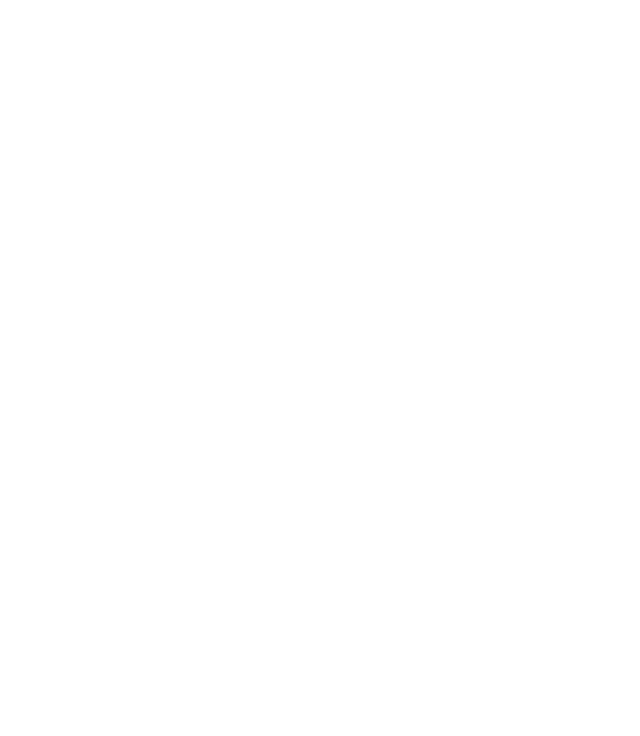
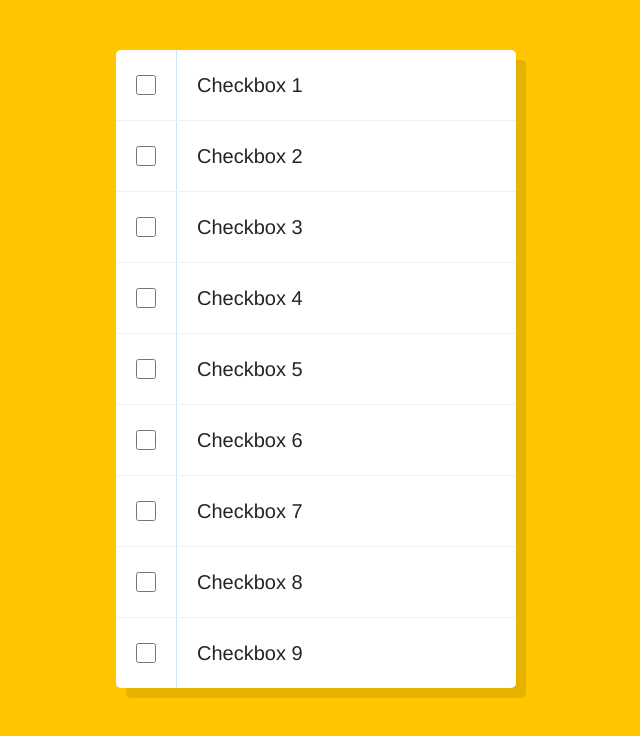
Before and after one commit to TaskerSolutions/JavaScript-Web-Apps, a plain HTML site: page hold-shift-and-check-checkboxes.html in a window 1280 px wide. Shown: the whole page, without its empty margins (324-964 px from the left). Drawn offline with nearby package versions, Linux system fonts and the light colour scheme.

Commit message:
shift check checkboxes

```diff
--- a/css/hold-shift-and-check-checkboxes.css
+++ b/css/hold-shift-and-check-checkboxes.css
@@ -0,0 +1,49 @@
+html {
+  font-family: sans-serif;
+  background: #ffc600;
+}
+
+body {
+  background: #ffc600;
+}
+
+.inbox {
+  max-width: 400px;
+  margin: 50px auto;
+  background: white;
+  border-radius: 5px;
+  box-shadow: 10px 10px 0 rgba(0,0,0,0.1);
+}
+
+.item {
+  display: flex;
+  align-items: center;
+  border-bottom: 1px solid #F1F1F1;
+}
+
+.item:last-child {
+  border-bottom: 0;
+}
+
+
+input:checked + label {
+  background: #F9F9F9;
+  text-decoration: line-through;
+}
+
+input[type="checkbox"] {
+  width: 20px;
+  height: 20px;
+  margin: 20px;
+}
+
+label {
+  margin: 0;
+  padding: 20px;
+  transition: background 0.2s;
+  flex: 1;
+  font-family: 'helvetica neue';
+  font-size: 20px;
+  font-weight: 200;
+  border-left: 1px solid #D1E2FF;
+}
--- a/hold-shift-and-check-checkboxes.html
+++ b/hold-shift-and-check-checkboxes.html
@@ -14,9 +14,54 @@
 </head>
 <body>
 
-<div class="container-fluid">
+  <div class="inbox">
 
-</div>
+    <div class="item">
+      <input type="checkbox" name="cb1" id="cb1">
+      <label for="cb1">Checkbox 1</label>
+    </div>
+
+    <div class="item">
+      <input type="checkbox" name="cb2" id="cb2">
+      <label for="cb2">Checkbox 2</label>
+    </div>
+
+    <div class="item">
+      <input type="checkbox" name="cb3" id="cb3">
+      <label for="cb3">Checkbox 3</label>
+    </div>
+
+    <div class="item">
+      <input type="checkbox" name="cb4" id="cb4">
+      <label for="cb4">Checkbox 4</label>
+    </div>
+
+    <div class="item">
+      <input type="checkbox" name="cb5" id="cb5">
+      <label for="cb5">Checkbox 5</label>
+    </div>
+
+    <div class="item">
+      <input type="checkbox" name="cb6" id="cb6">
+      <label for="cb6">Checkbox 6</label>
+    </div>
+
+    <div class="item">
+      <input type="checkbox" name="cb7" id="cb7">
+      <label for="cb7">Checkbox 7</label>
+    </div>
+
+    <div class="item">
+      <input type="checkbox" name="cb8" id="cb8">
+      <label for="cb8">Checkbox 8</label>
+    </div>
+
+    <div class="item">
+      <input type="checkbox" name="cb9" id="cb9">
+      <label for="cb9">Checkbox 9</label>
+    </div>
+
+  </div>
 
 <!-- bootstrap js -->
 <script src="https://ajax.googleapis.com/ajax/libs/jquery/3.5.1/jquery.min.js"></script>
--- a/js/hold-shift-and-check-checkboxes.js
+++ b/js/hold-shift-and-check-checkboxes.js
@@ -0,0 +1,58 @@
+const checkboxes = document.querySelectorAll('.inbox input[type="checkbox"]');
+// console.log(checkboxes)
+
+let lastChecked ;
+
+checkboxes.forEach(element => {
+  element.addEventListener('click', checkboxChecked)
+});
+
+function checkboxChecked(event) {
+
+  let inbetween = false;
+
+  // check if shift is pressed (event listener must be 'click' to recognise 'shiftKey')
+  if (event.shiftKey && this.checked) {
+    // check all boxes between last checked and this (currently checked)
+    // run loop of all checkboxes (ALWAYS RUNS FROM TOP TO BOTTOM)
+    checkboxes.forEach(checkbox => {
+      // if checkbox is equal to the one just checked, or the one last checked...
+      if (checkbox === this || checkbox === lastChecked) inbetween = !inbetween;
+      if (inbetween) checkbox.checked = true;
+    });
+  }
+
+  // to uncheck
+  if (event.shiftKey && !this.checked) {
+    checkboxes.forEach(checkbox => {
+      if (checkbox === this || checkbox === lastChecked) inbetween = !inbetween;
+      if (inbetween) checkbox.checked = false;
+    });
+  }
+
+  // update last checked
+  lastChecked = this;
+  //console.log("last checked = " + lastChecked.id);
+}
+
+/*
+  // check if box is checked
+  if ($(this).is(":checked")) {
+    // console.log(this.id + " is now checked")
+    if ($(lastChecked).is(":checked")) {
+      console.info("last checked " + lastChecked.id + " was also checked")
+      checkboxes.forEach(checkbox => {
+        console.log(checkbox)
+        //if (checkbox >= lastChecked && checkbox <= this) {
+
+        //}
+      });
+    }
+  } else {
+    // console.log(this.id + " is now Unchecked")
+    if (!$(lastChecked).is(":checked")) {
+      console.log("last checked " + lastChecked.id + " was also UNchecked")
+      // $('#myCheckbox').attr('checked', false);
+    }
+  }
+  */
```
Also changed, not shown: dev-tools-domination.html (deleted, +0 -27 lines), index.html (+0 -3 lines), css/dev-tools-domination.css (deleted), js/dev-tools-domination.js (deleted).
